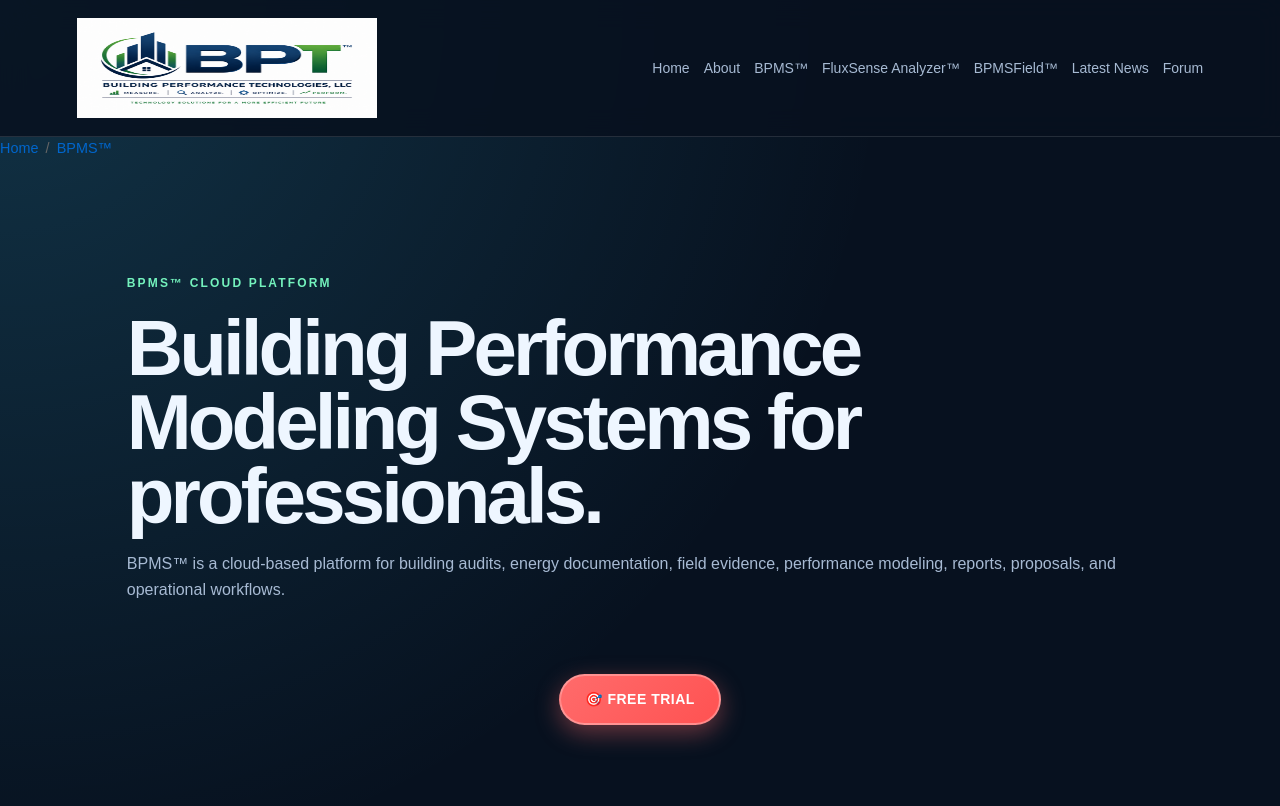
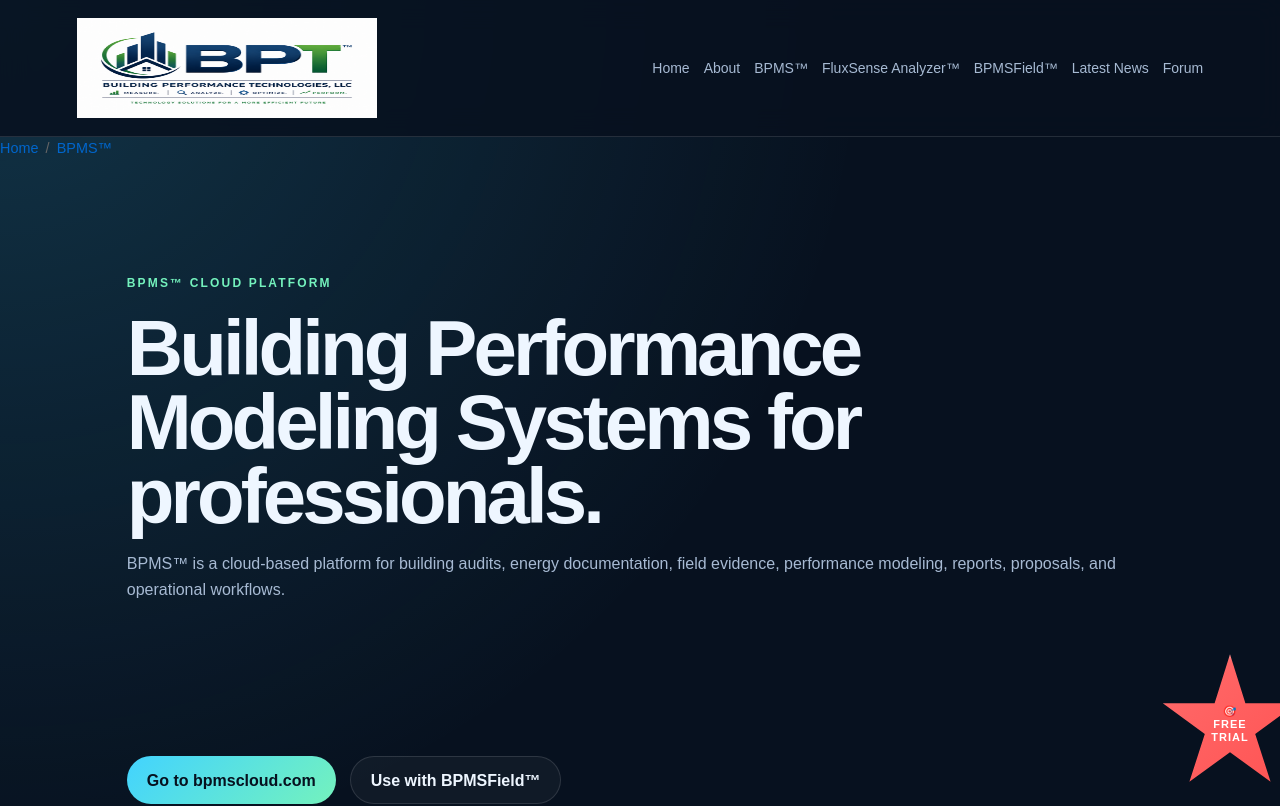
Before and after one commit to chetwoodjohnson-png/BPT_Website, a Next.js app: page /bpms in a window 1280 px wide. Shown: the top 806 px of the page. Built offline with nearby package versions, Linux system fonts and the light colour scheme.

Commit message:
Update free trial badge to vector burst style in top right corner

```diff
--- a/components/FreeTrialBadge.tsx
+++ b/components/FreeTrialBadge.tsx
@@ -2,36 +2,46 @@
 
 export default function FreeTrialBadge() {
   return (
-    <div style={{ display: "flex", justifyContent: "center", marginBottom: "2rem" }}>
+    <div style={{ position: "relative", width: "100%", height: "0" }}>
       <a
         href="https://bpmscloud.com"
         target="_blank"
         rel="noreferrer"
         style={{
-          display: "inline-block",
-          padding: "12px 24px",
+          position: "absolute",
+          top: "-20px",
+          right: "-20px",
+          width: "140px",
+          height: "140px",
+          display: "flex",
+          alignItems: "center",
+          justifyContent: "center",
           background: "linear-gradient(135deg, #ff6b6b 0%, #ff5252 100%)",
           color: "white",
           textDecoration: "none",
-          borderRadius: "50px",
-          fontWeight: "600",
-          fontSize: "14px",
-          letterSpacing: "0.5px",
-          boxShadow: "0 8px 24px rgba(255, 107, 107, 0.4)",
+          fontWeight: "700",
+          fontSize: "11px",
+          letterSpacing: "1px",
+          boxShadow: "0 12px 32px rgba(255, 107, 107, 0.5), inset 0 2px 4px rgba(255, 255, 255, 0.3)",
           transition: "all 0.3s ease",
-          border: "2px solid rgba(255, 255, 255, 0.3)",
+          border: "2px solid rgba(255, 255, 255, 0.4)",
           cursor: "pointer",
+          textAlign: "center",
+          padding: "10px",
+          clipPath: "polygon(50% 0%, 61% 35%, 98% 35%, 68% 57%, 79% 91%, 50% 70%, 21% 91%, 32% 57%, 2% 35%, 39% 35%)",
+          zIndex: 50,
+          lineHeight: "1.2",
         }}
         onMouseEnter={(e) => {
-          e.currentTarget.style.boxShadow = "0 12px 32px rgba(255, 107, 107, 0.6)";
-          e.currentTarget.style.transform = "translateY(-2px)";
+          e.currentTarget.style.boxShadow = "0 16px 40px rgba(255, 107, 107, 0.7), inset 0 2px 4px rgba(255, 255, 255, 0.3)";
+          e.currentTarget.style.transform = "scale(1.1)";
         }}
         onMouseLeave={(e) => {
-          e.currentTarget.style.boxShadow = "0 8px 24px rgba(255, 107, 107, 0.4)";
-          e.currentTarget.style.transform = "translateY(0)";
+          e.currentTarget.style.boxShadow = "0 12px 32px rgba(255, 107, 107, 0.5), inset 0 2px 4px rgba(255, 255, 255, 0.3)";
+          e.currentTarget.style.transform = "scale(1)";
         }}
       >
-        🎯 FREE TRIAL
+        🎯<br />FREE<br />TRIAL
       </a>
     </div>
   );
```
